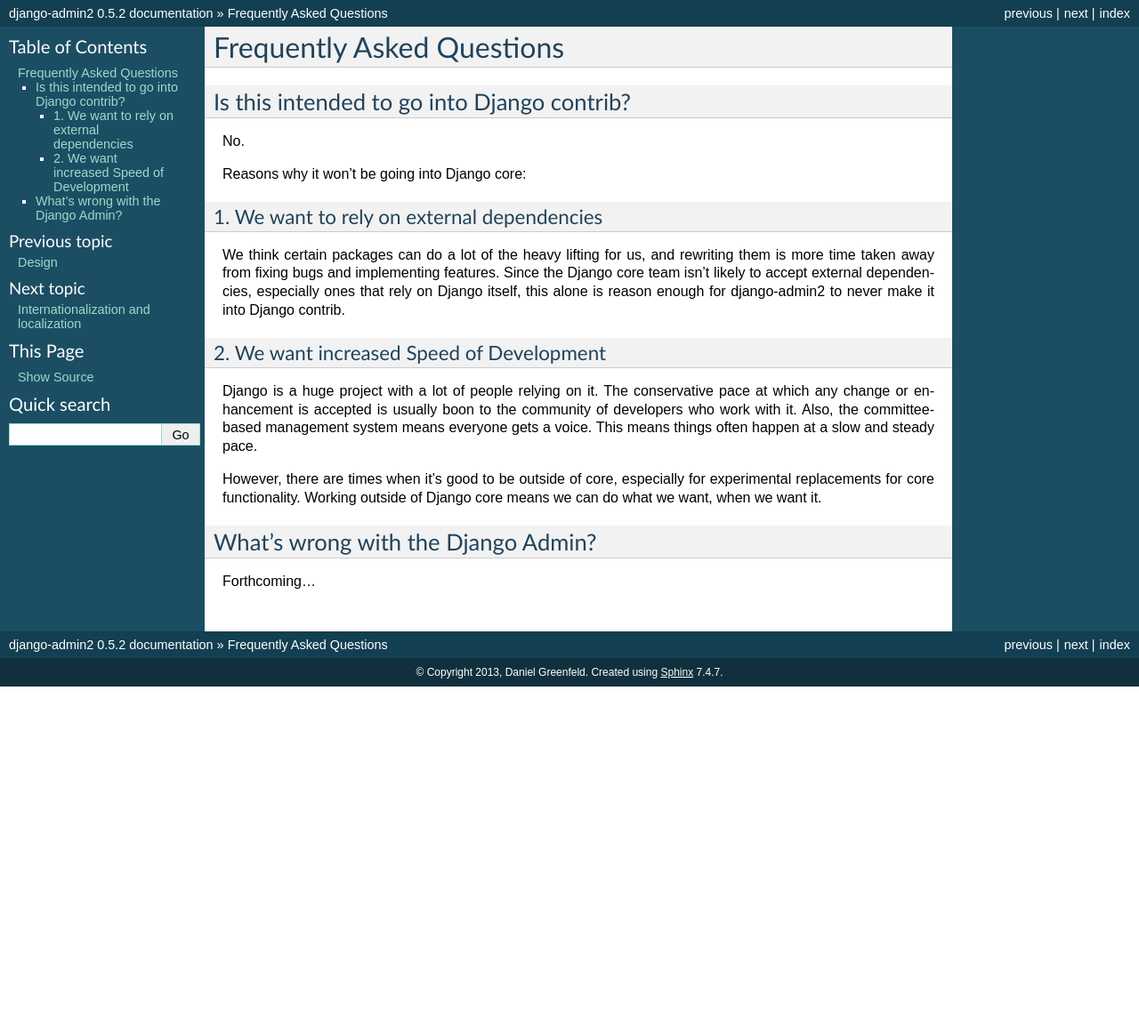
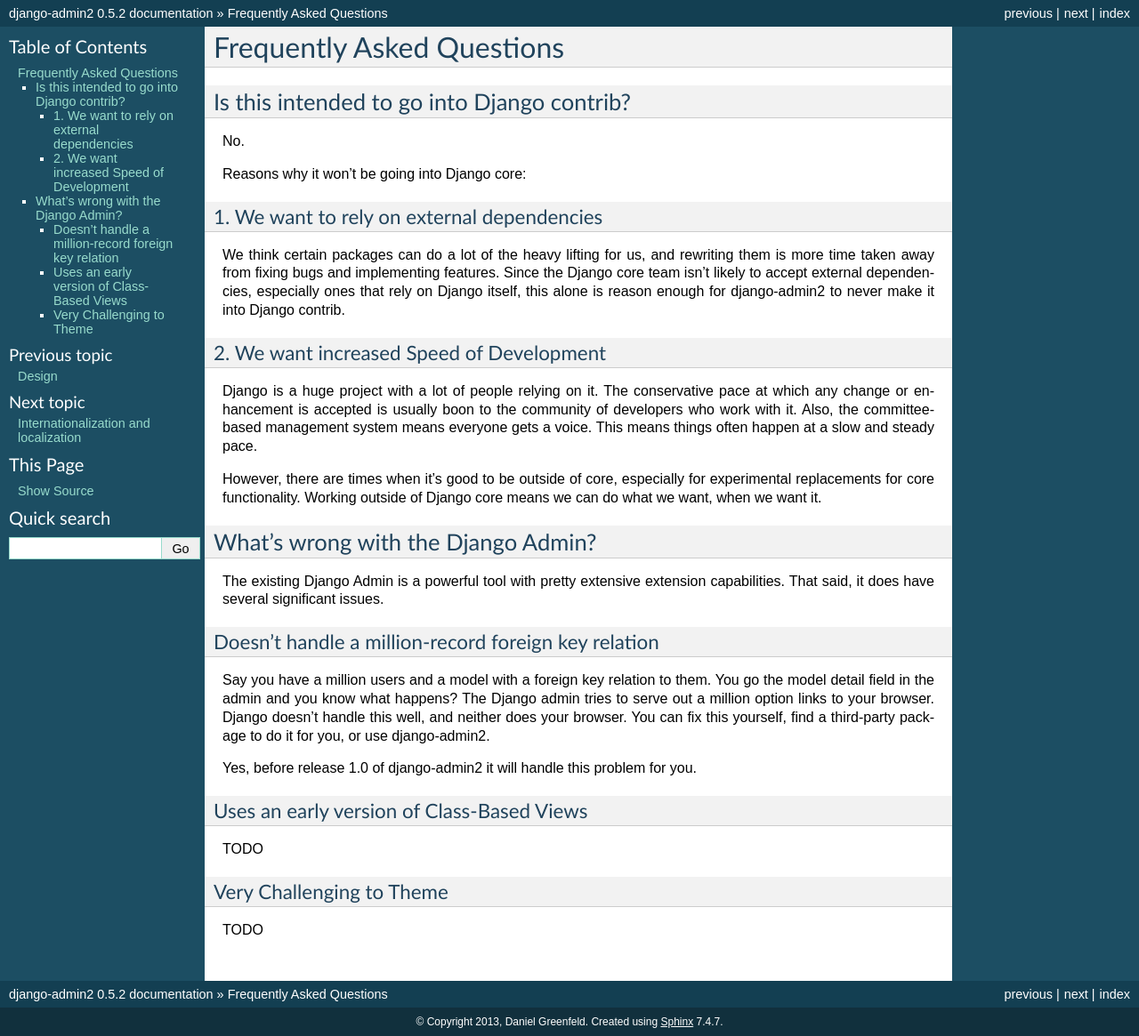
Before and after one commit to jazzband/django-admin2, a Sphinx documentation site: the page built from docs/faq.rst, in a window 1280 px wide. Shown: the whole page at 89% size. Built offline with Sphinx 7.4.7, drawn with Linux system fonts in a browser that asks for light colours; pages that are not in the unit, such as notebooks, are missing from menus; before the commit the page ends 900 px from its top, so only the background shows below that.

Commit message:
Work on contributing and the FAQ

```diff
--- a/docs/contributing.rst
+++ b/docs/contributing.rst
@@ -4,7 +4,7 @@
 
 .. index:: Contributing
 
-.. note:: Before you begin working on your contribution, please read and become familiar with the design_ of ``django-admin2``. The design_ document should hopefully make it clear what our constraints and goals are for the project.
+.. warning:: Before you begin working on your contribution, please read and become familiar with the design_ of ``django-admin2``. The design_ document should hopefully make it clear what our constraints and goals are for the project.
 
 .. _design: https://django-admin2.readthedocs.org/en/latest/design.html
 
--- a/docs/faq.rst
+++ b/docs/faq.rst
@@ -23,4 +23,21 @@
 What's wrong with the Django Admin?
 -----------------------------------
 
-Forthcoming...
+The existing Django Admin is a powerful tool with pretty extensive extension capabilities. That said, it does have several significant issues.
+
+Doesn't handle a million-record foreign key relation
+~~~~~~~~~~~~~~~~~~~~~~~~~~~~~~~~~~~~~~~~~~~~~~~~~~~~~~~~
+
+Say you have a million users and a model with a foreign key relation to them. You go the model detail field in the admin and you know what happens? The Django admin tries to serve out a million option links to your browser. Django doesn't handle this well, and neither does your browser. You can fix this yourself, find a third-party package to do it for you, or use django-admin2.
+
+Yes, before release 1.0  of django-admin2 it will handle this problem for you.
+
+Uses an early version of Class-Based Views
+~~~~~~~~~~~~~~~~~~~~~~~~~~~~~~~~~~~~~~~~~~~~
+
+TODO
+
+Very Challenging to Theme
+~~~~~~~~~~~~~~~~~~~~~~~~~~~
+
+TODO
```
Also changed, not shown: AUTHORS.rst (+13 -13 lines).
